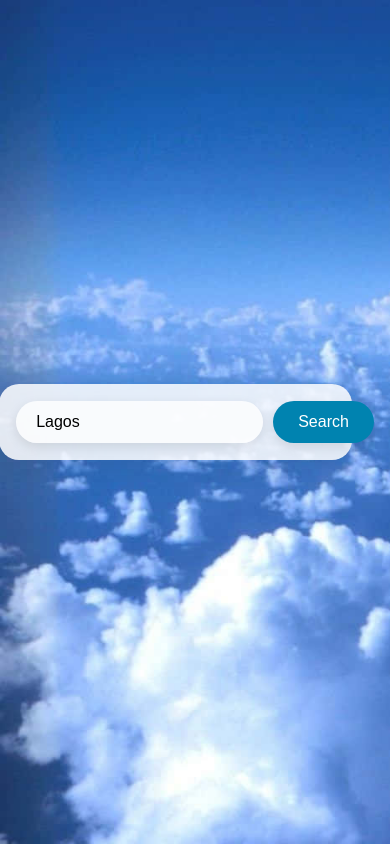
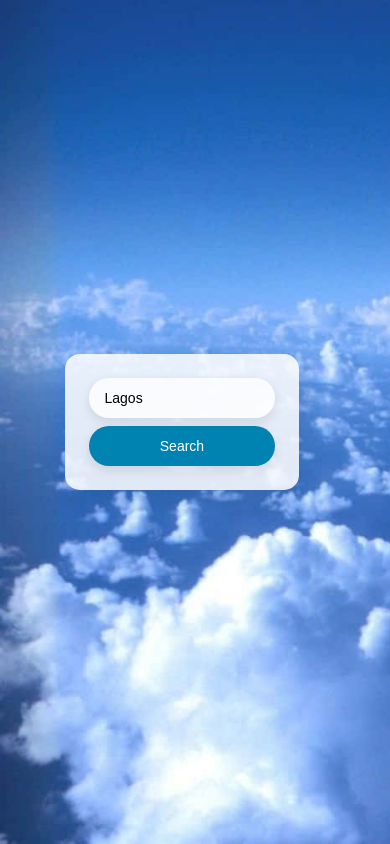
Before and after one commit to EDENI-JOEL/weather, a React (Create React App) app: page / in a window 390 px wide. Built offline with nearby package versions, Linux system fonts and the light colour scheme.

Commit message:
new styling

```diff
--- a/src/WeatherApp.css
+++ b/src/WeatherApp.css
@@ -11,49 +11,51 @@ body {
   display: flex;
   justify-content: center;
   align-items: center;
-  padding: 2vh;
+  padding: clamp(1rem, 2vw, 2rem);
   background-size: cover;
   background-repeat: no-repeat;
 }
 
 .weather-card {
   background: rgba(255, 255, 255, 0.85);
-  border-radius: 20px;
-  padding: 3vh;
-  width: 90%;
-  max-width: 400px;
+  border-radius: clamp(15px, 2vw, 20px);
+  padding: clamp(1.5rem, 3vw, 3rem);
+  width: min(90%, 500px);
   box-shadow: 0 8px 32px rgba(0, 0, 0, 0.1);
 }
 
 .search-box {
   display: flex;
-  gap: 10px;
+  gap: clamp(0.5rem, 1vw, 1rem);
   width: 100%;
+  flex-wrap: wrap;
 }
 
 .search-box input {
-  flex-grow: 1;
-  padding: 12px 20px;
+  flex: 1 1 200px;
+  min-width: 0;
+  padding: clamp(0.75rem, 1.5vw, 1rem) clamp(1rem, 2vw, 1.25rem);
   border: none;
   background: rgba(255, 255, 255, 0.8);
   border-radius: 30px;
-  font-size: 16px;
+  font-size: clamp(14px, 1.5vw, 16px);
   outline: none;
   box-shadow: 0 4px 12px rgba(0, 0, 0, 0.1);
 }
 
 .search-box button {
-  padding: 12px 25px;
+  flex: 0 0 auto;
+  padding: clamp(0.75rem, 1.5vw, 1rem) clamp(1.25rem, 2vw, 1.5rem);
   border: none;
   background: #0083b0;
   color: white;
   border-radius: 30px;
   cursor: pointer;
-  font-size: 16px;
+  font-size: clamp(14px, 1.5vw, 16px);
   transition: all 0.3s ease;
   box-shadow: 0 4px 12px rgba(0, 0, 0, 0.1);
+  white-space: nowrap;
 }
-
 
 .search-box button:hover {
   background: #006b8f;
@@ -76,55 +78,51 @@ body {
 .error-message {
   color: #ff3333;
   text-align: center;
-  margin-bottom: 1.5vh;
-  padding: 1vh;
+  margin-bottom: clamp(1rem, 1.5vw, 1.5rem);
+  padding: clamp(0.5rem, 1vw, 1rem);
   background: rgba(255, 51, 51, 0.1);
   border-radius: 10px;
   display: block;
+  font-size: clamp(12px, 1.2vw, 14px);
 }
 
 .loading-spinner {
   position: absolute;
-  right: 6vw;
+  right: clamp(1rem, 6vw, 3rem);
   top: 50%;
   transform: translateY(-50%);
-  width: 20px;
-  height: 20px;
+  width: clamp(16px, 2vw, 20px);
+  height: clamp(16px, 2vw, 20px);
   border: 2px solid #f3f3f3;
   border-top: 2px solid #0083b0;
   border-radius: 50%;
   animation: spin 1s linear infinite;
 }
 
-@keyframes spin {
-  0% { transform: translateY(-50%) rotate(0deg); }
-  100% { transform: translateY(-50%) rotate(360deg); }
-}
-
 .city {
-  font-size: 1.5rem;
+  font-size: clamp(1.25rem, 2.5vw, 1.5rem);
   color: #333;
-  margin-bottom: 0.8vh;
+  margin-bottom: clamp(0.5rem, 0.8vw, 0.8rem);
   font-weight: 600;
 }
 
 .date {
   color: #000;
-  margin-bottom: 2vh;
-  font-size: 0.9rem;
+  margin-bottom: clamp(1rem, 2vw, 2rem);
+  font-size: clamp(0.8rem, 1.2vw, 0.9rem);
 }
 
 .temperature {
-  font-size: 3rem;
+  font-size: clamp(2rem, 4vw, 3rem);
   font-weight: bold;
   color: #333;
-  margin: 1vh 0;
+  margin: clamp(0.5rem, 1vw, 1rem) 0;
 }
 
 .weather-icon {
-  width: 10vw;
-  height: 10vw;
-  margin: 1vh auto;
+  width: clamp(50px, 10vw, 80px);
+  height: clamp(50px, 10vw, 80px);
+  margin: clamp(0.5rem, 1vw, 1rem) auto;
   background: rgba(169, 169, 169, 0.2);
   border-radius: 50%;
   display: flex;
@@ -133,47 +131,48 @@ body {
 }
 
 .weather-icon img {
-  width: 8vw;
-  height: 8vw;
+  width: 80%;
+  height: 80%;
+  object-fit: contain;
 }
 
 .weather-condition {
   color: #444;
-  font-size: 1rem;
-  margin: 1vh 0 2vh 0;
+  font-size: clamp(0.9rem, 1.2vw, 1rem);
+  margin: clamp(0.5rem, 1vw, 1rem) 0 clamp(1rem, 2vw, 2rem) 0;
 }
 
 .weather-details {
   display: grid;
-  grid-template-columns: repeat(auto-fit, minmax(80px, 1fr));
-  gap: 2vw;
-  margin-top: 2vh;
-  padding-top: 2vh;
+  grid-template-columns: repeat(auto-fit, minmax(clamp(70px, 15vw, 100px), 1fr));
+  gap: clamp(1rem, 2vw, 2rem);
+  margin-top: clamp(1rem, 2vw, 2rem);
+  padding-top: clamp(1rem, 2vw, 2rem);
   border-top: 1px solid rgba(0, 0, 0, 0.1);
 }
 
 .detail {
   text-align: center;
   background: rgba(0, 131, 176, 0.05);
-  padding: 1.5vh 1vw;
+  padding: clamp(0.75rem, 1.5vw, 1.5rem) clamp(0.5rem, 1vw, 1rem);
   border-radius: 15px;
 }
 
 .detail-label {
   color: #666;
-  font-size: 0.9rem;
-  margin-bottom: 0.5vh;
+  font-size: clamp(0.8rem, 1.1vw, 0.9rem);
+  margin-bottom: clamp(0.25rem, 0.5vw, 0.5rem);
 }
 
 .detail-value {
   color: #333;
-  font-size: 1.2rem;
+  font-size: clamp(1rem, 1.3vw, 1.2rem);
   font-weight: bold;
 }
 
 .forecast-section {
-  margin-top: 3vh;
-  padding: 2vh;
+  margin-top: clamp(1.5rem, 3vw, 3rem);
+  padding: clamp(1rem, 2vw, 2rem);
   background: rgba(0, 131, 176, 0.1);
   border-radius: 15px;
   box-shadow: 0 4px 12px rgba(0, 0, 0, 0.05);
@@ -181,62 +180,71 @@ body {
 
 .forecast-title {
   text-align: center;
-  margin-bottom: 1.5vh;
+  margin-bottom: clamp(1rem, 1.5vw, 1.5rem);
   color: #333;
-  font-size: 1.2rem;
+  font-size: clamp(1rem, 1.4vw, 1.2rem);
   font-weight: 600;
 }
 
 .forecast-container {
   display: grid;
-  grid-template-columns: repeat(auto-fit, minmax(60px, 1fr));
-  gap: 1.2vw;
+  grid-template-columns: repeat(auto-fit, minmax(clamp(60px, 15vw, 100px), 1fr));
+  gap: clamp(0.5rem, 1.2vw, 1.2rem);
 }
 
 .forecast-item {
   display: flex;
   flex-direction: column;
   align-items: center;
-  padding: 1.2vh 0.8vw;
+  padding: clamp(0.75rem, 1.2vw, 1.2rem) clamp(0.5rem, 0.8vw, 0.8rem);
   background: rgba(255, 255, 255, 0.8);
   border-radius: 12px;
   transition: transform 0.2s ease;
 }
 
-.forecast-item:hover {
-  transform: translateY(-2px);
-}
-
 .forecast-time {
-  font-size: 0.9rem;
+  font-size: clamp(0.8rem, 1.1vw, 0.9rem);
   color: #444;
-  margin-bottom: 0.8vh;
+  margin-bottom: clamp(0.5rem, 0.8vw, 0.8rem);
   font-weight: 500;
 }
 
 .forecast-icon {
-  width: 5vw;
-  height: 5vw;
-  margin: 0.5vh 0;
+  width: clamp(30px, 5vw, 50px);
+  height: clamp(30px, 5vw, 50px);
+  margin: clamp(0.25rem, 0.5vw, 0.5rem) 0;
 }
 
 .forecast-temp {
-  font-size: 1rem;
+  font-size: clamp(0.9rem, 1.2vw, 1rem);
   color: #333;
   font-weight: 600;
-  margin-top: 0.8vh;
+  margin-top: clamp(0.5rem, 0.8vw, 0.8rem);
 }
 
-/* Additional Media Queries for Large and Small Screens */
-@media (min-width: 1200px) {
-  .weather-card {
-    max-width: 500px;
+@media (max-width: 480px) {
+  .search-box {
+    flex-direction: column;
+  }
+
+  .search-box input,
+  .search-box button {
+    width: 100%;
+    flex: 1 1 auto;
+  }
+
+  .weather-details {
+    grid-template-columns: repeat(2, 1fr);
+  }
+
+  .forecast-container {
+    grid-template-columns: repeat(2, 1fr);
   }
 }
 
-@media (max-width: 768px) {
-  .weather-card {
-    padding: 3vh;
+@media (min-width: 481px) and (max-width: 768px) {
+  .weather-details {
+    grid-template-columns: repeat(3, 1fr);
   }
 
   .forecast-container {
@@ -244,12 +252,12 @@ body {
   }
 }
 
-@media (max-width: 576px) {
-  .weather-card {
-    padding: 2vh;
+@media (min-width: 769px) {
+  .weather-details {
+    grid-template-columns: repeat(4, 1fr);
   }
 
   .forecast-container {
-    grid-template-columns: repeat(2, 1fr);
+    grid-template-columns: repeat(4, 1fr);
   }
 }
```
